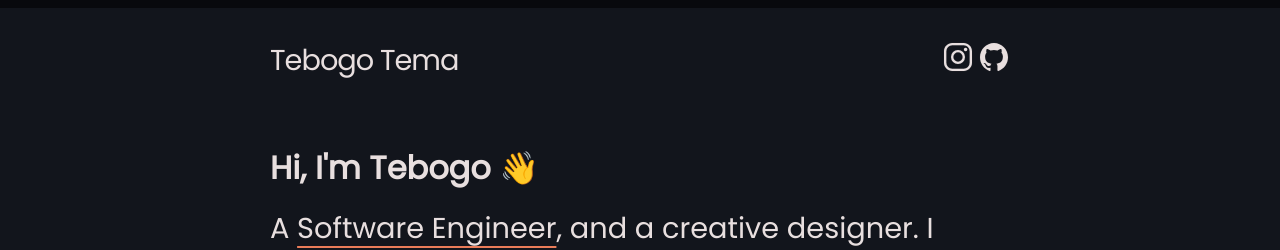
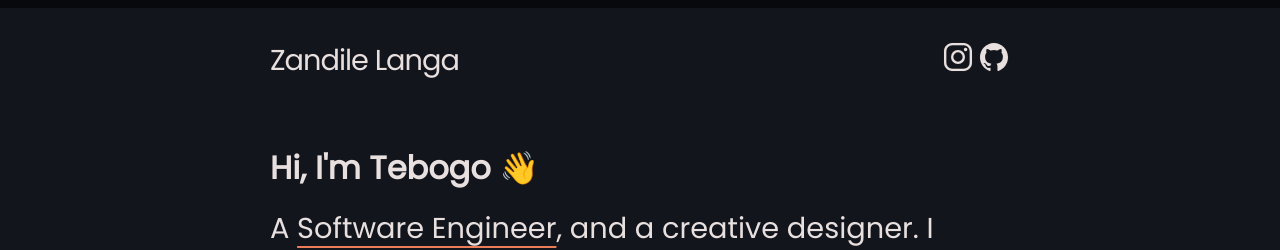
Before and after one commit to feelthedimez/feelthedimez.github.io, a Jekyll site: the page built from index.markdown, in a window 1280 px wide. Shown: the top 250 px of the page. Built offline with Jekyll 4.4.1, drawn with Linux system fonts in a browser that asks for light colours.

Commit message:
Update _config.yml

```diff
--- a/_config.yml
+++ b/_config.yml
@@ -18,7 +18,7 @@
 # You can create any custom variable you would like, and they will be accessible
 # in the templates via {{ site.myvariable }}.
 
-title: Tebogo Tema
+title: Zandile Langa
 email: dime.tema@gmail.com
 description: >- # this means to ignore newlines until "baseurl:"
   Tebogo Tema is a software engineer in progress. The purpose of this blog/website is to document my journey,
```
